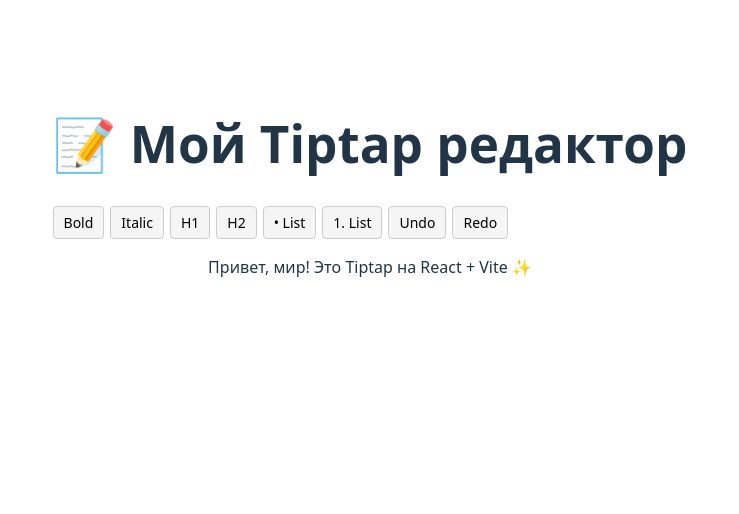
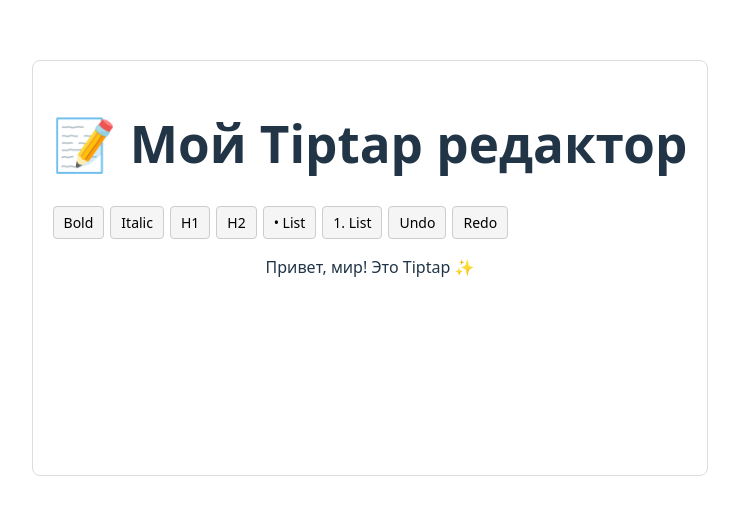
Before and after one commit to makdmt/react-tiptap, a React (Vite) app: page / in a window 1280 px wide. Shown: the part 132-646 px from the top of the page, without its empty margins (270-1009 px from the left). Built offline with nearby package versions, Linux system fonts and the light colour scheme.

Commit message:
refactor(app) styles and unused code

```diff
--- /dev/null
+++ b/src/components/editor/Editor.css
@@ -0,0 +1,7 @@
+.editor-container {
+    max-width: 700px;
+    margin: 40px auto;
+    padding: 20px;
+    border: 1px solid #ddd;
+    border-radius: 8px;
+}
--- a/src/components/editor/Editor.jsx
+++ b/src/components/editor/Editor.jsx
@@ -1,12 +1,15 @@
 import {useEditor, EditorContent} from '@tiptap/react'
 import StarterKit from '@tiptap/starter-kit'
 import Toolbar from "../toolbar/Toolbar.jsx";
+import './Editor.css'
+
+let initialContent = '<p>Привет, мир! Это Tiptap ✨</p>'
 
 
 export default function Editor(props, context) {
     const editor = useEditor({
         extensions: [StarterKit],
-        content: '<p>Привет, мир! Это Tiptap на React + Vite ✨</p>',
+        content: initialContent,
         onUpdate: ({editor}) => {
             const json = editor.getJSON();
         }
@@ -14,12 +17,20 @@
 
     // useEffect(() => {
     //     if (editor) {
-    //         const saved = localStorage.getItem('editorContent')
+    //
+    //         const saved = localStorage.getItem('editorContent');
+    //
     //         if (saved) {
-    //             editor.commands.setContent(JSON.parse(saved))
+    //             try {
+    //                 initialContent = raw ? JSON.parse(raw) : initialContent
+    //             } catch {
+    //                 // если в localStorage лежит HTML-строка, оставим initialContent по умолчанию
+    //             }
     //         }
+    //
     //     }
     // }, [editor])
+
 
     return (
         <div className="editor-container">
--- a/src/components/toolbar/Toolbar.jsx
+++ b/src/components/toolbar/Toolbar.jsx
@@ -1,4 +1,4 @@
-import './toolbar.css'
+import './Toolbar.css'
 import {useState, useEffect} from "react";
 
 export default function Toolbar({editor}) {
```
Also changed, not shown: src/components/toolbar/Toolbar.css (renamed from src/components/toolbar/toolbar.css).
